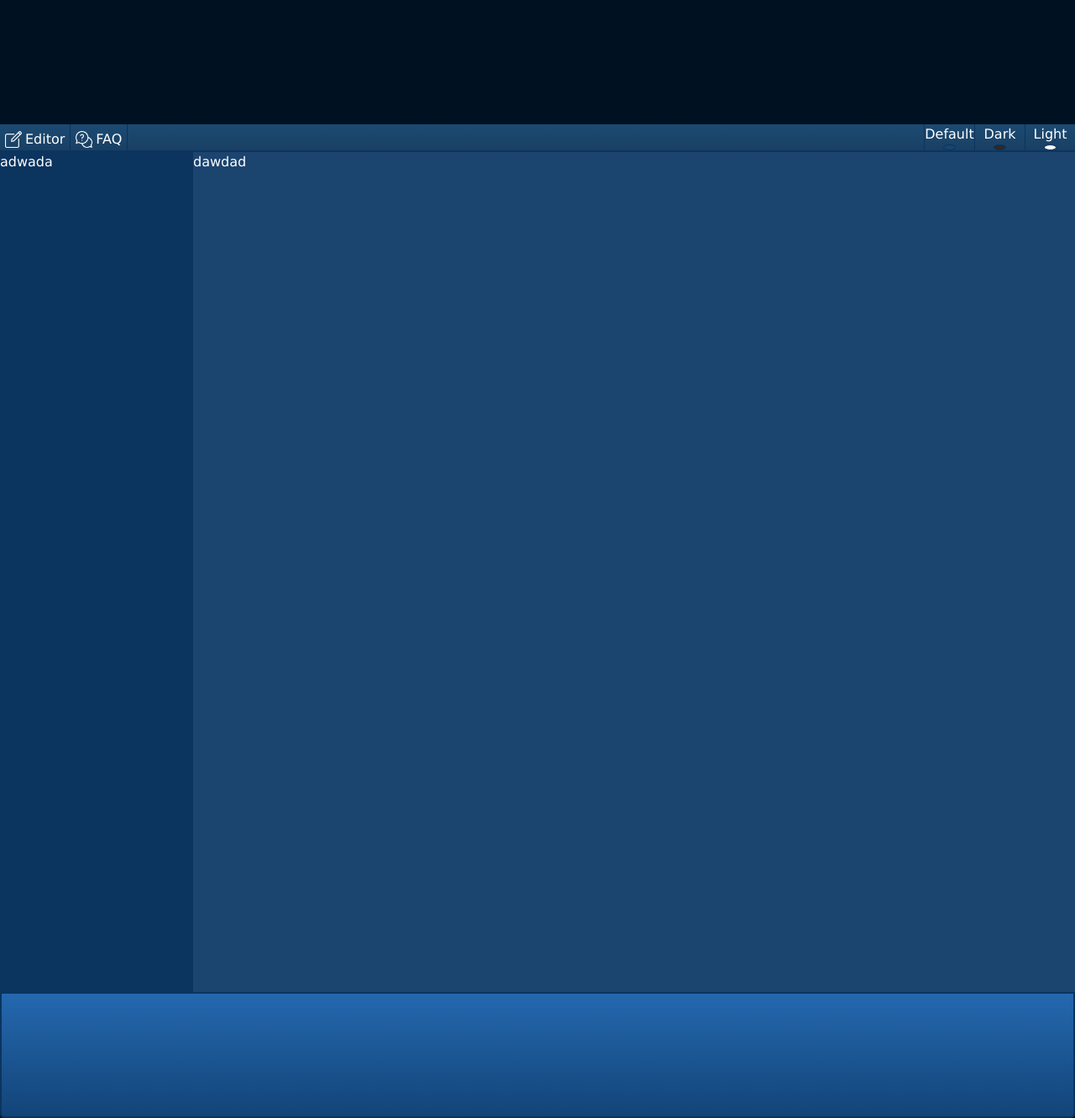
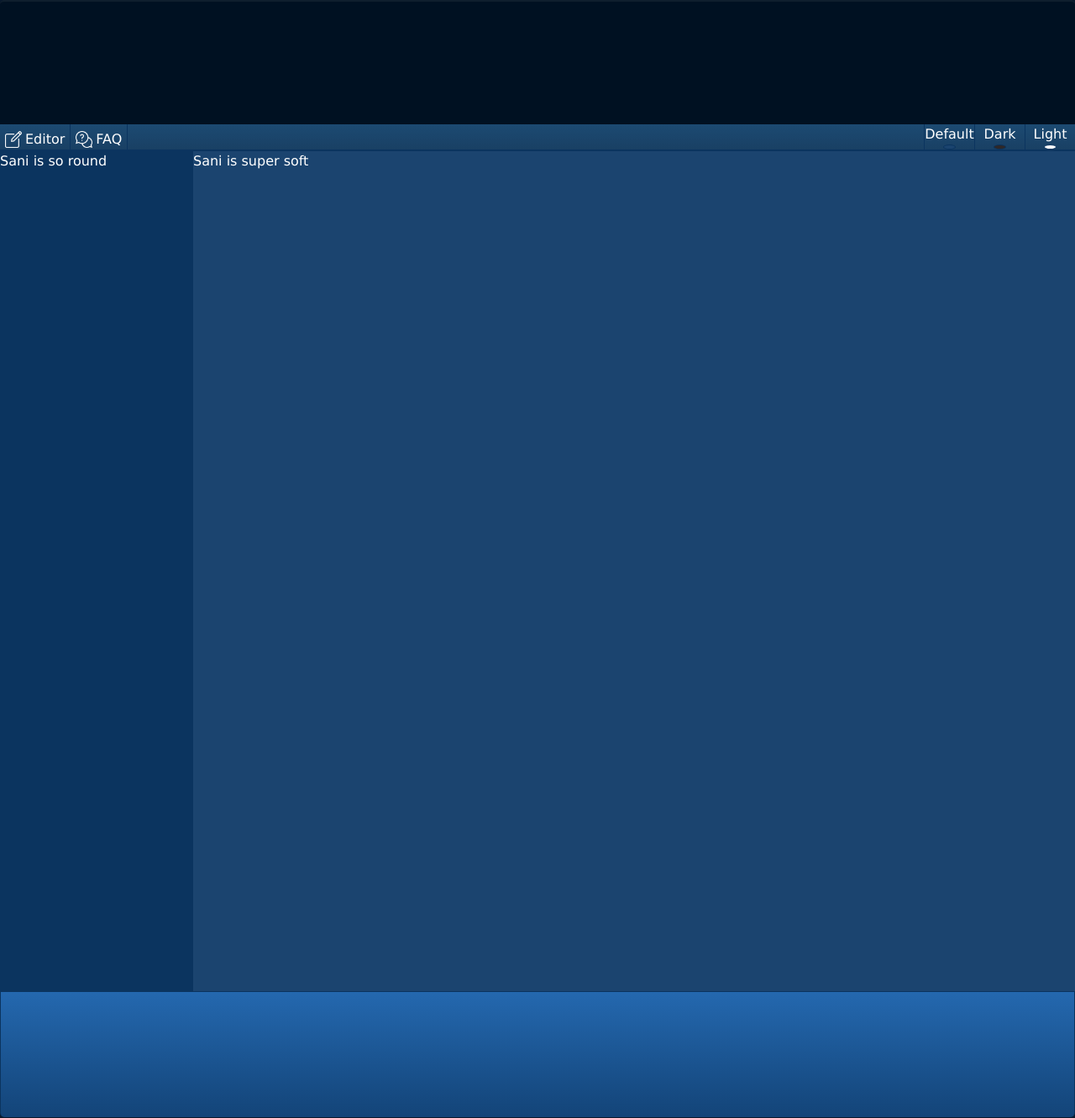
Before and after one commit to Gnuuy/f-list-profile-editor, a Next.js app in the folder frontend/: page /faq in a window 1280 px wide. Shown: the whole page at 84% size. Built offline with nearby package versions, Linux system fonts and the light colour scheme; what @mui/material-nextjs would draw is missing.

Commit message:
Made theme changes possible

```diff
--- a/frontend/src/app/components/NavBar.tsx
+++ b/frontend/src/app/components/NavBar.tsx
@@ -1,24 +1,38 @@
-import Button from './NBButton'
-import Link from 'next/link'
-import TButton from './ThemeButton'
+import { useTheme } from '../context/ThemeContext'
+import Button from './NBButton';
+import Link from 'next/link';
+import TButton from './ThemeButton';
 
-export default function NavBar()
-{
+export default function NavBar() {
+  const { theme, setTheme } = useTheme();
+
   return (
     <div className="navBar">
       <div>
         <Link href="/">
-                <Button title="Editor" iconPath='/icons/edit.png' />
+          <Button title="Editor" iconPath="/icons/edit.png" />
         </Link>
         <Link href="/faq">
-                <Button title="FAQ" iconPath='/icons/faq.png' />
+          <Button title="FAQ" iconPath="/icons/faq.png" />
         </Link>
       </div>
       <div>
-            <TButton title="Default" color="#1b446f" />
-            <TButton title="Dark" color="#2e2828" />
-            <TButton title="Light" color="#ffffff" />
+        <TButton
+          title="Default"
+          onClick={() => setTheme('default')}
+          color="#1b446f"
+        />
+        <TButton
+          title="Dark"
+          onClick={() => setTheme('dark')}
+          color="#2e2828"
+        />
+        <TButton
+          title="Light"
+          onClick={() => setTheme('light')}
+          color="#ffffff"
+        />
       </div>
     </div>
-    )
+  );
 }
--- /dev/null
+++ b/frontend/src/app/context/ThemeContext.tsx
@@ -0,0 +1,36 @@
+// src/context/ThemeContext.tsx
+'use client'; // Required for contexts in the app directory
+
+import { createContext, useContext, useState, useEffect } from 'react';
+
+interface ThemeContextProps {
+  theme: string;
+  setTheme: (theme: string) => void;
+}
+
+const ThemeContext = createContext<ThemeContextProps | undefined>(undefined);
+
+export const ThemeProvider = ({ children }: { children: React.ReactNode }) => {
+  const [theme, setTheme] = useState(() => {
+    return localStorage.getItem('theme') || 'default';
+  });
+
+  useEffect(() => {
+    document.body.className = theme; // Apply the theme to the body
+    localStorage.setItem('theme', theme); // Persist theme in localStorage
+  }, [theme]);
+
+  return (
+    <ThemeContext.Provider value={{ theme, setTheme }}>
+      {children}
+    </ThemeContext.Provider>
+  );
+};
+
+export const useTheme = () => {
+  const context = useContext(ThemeContext);
+  if (!context) {
+    throw new Error('useTheme must be used within a ThemeProvider');
+  }
+  return context;
+};
--- a/frontend/src/app/faq/page.tsx
+++ b/frontend/src/app/faq/page.tsx
@@ -8,12 +8,12 @@ export default function FAQ()
         <PageLayout sideBarChildren=
         {
             <div>
-                adwada
+                Sani is so round
             </div>
         } mainBarChildren=
         {
             <div>
-                dawdad
+                Sani is super soft
             </div>
         }>
         </PageLayout>
--- a/frontend/src/app/globals.css
+++ b/frontend/src/app/globals.css
@@ -11,36 +11,45 @@
     --navButtonBorder: #0b345f;
     --navButtonBg: linear-gradient(to bottom, #1c4a72 #134478);
     --headerBg: #001122;
+    --headerBorderColor: #0f1f2e;
     --footerBg: linear-gradient(to bottom, #2468af, #134478);
+    --footerBorder: #0b345f;
     --editorBorder: linear-gradient(to bottom, #2468af #134478);
     --editorButtonBg: linear-gradient(to bottom, #1c4a72 #194064);
     --editorButtonHover:#235a8f;
   }
 
+  .dark {
+    --bg: #1e1818;
+    --bodyBg: #000000;
+    --sidebarBg: #2e2828;
+    --navBarBg: linear-gradient(to bottom, #2e2828, #1e1818);
+    --navButtonBorder: #1e1818;
+    --navButtonBg: linear-gradient(to bottom, #1c4a72 #134478);
+    --headerBg: #5c5656;
+    --headerBorderColor: #5c5656;
+    --footerBg: linear-gradient(to bottom, #4c4646, #4c4646);
+    --footerBorder: #cccccc;
+    --editorBorder: #0b345f;
+    --editorButtonBg: linear-gradient(to bottom, #373131 #1e1818);
+    --editorButtonHover:#666666;
+  }
+
   .light {
     --bg: #ffffff;
-    --sidebarBg: #eeeeff;
     --bodyBg: #dddddd;
+    --sidebarBg: #eeffff;
     --navBarBg: linear-gradient(to bottom, #3d3d3d, #222222);
-    --navButtonBag: linear-gradient(to bottom, #3d3d3d, #222222);
+    --navButtonBorder: #222222;
+    --navButtonBg: linear-gradient(to bottom, #1c4a72 #134478);
     --headerBg: #778888;
-    --footerBg: #eeffff;
+    --headerBorderColor: #556666;
+    --footerBg: linear-gradient(to bottom, #eeffff, #eeffff);
+    --footerBorder: #cccccc;
     --editorBorder: #ccffcc;
-    --editorButtonBg: linear-gradient(to bottom, #1c4a72 #194064);
+    --editorButtonBg: linear-gradient(to bottom, #2468af #dfeffc);
+    --editorButtonHover:#666666;
   }
-
-  .dark {
-    --bg: #2e2828:;
-    --sidebarBg: #2e2828;
-    --bodyBg: #000000;
-    --navBarBg: linear-gradient(to bottom, #2e2828 #1e1a1a);
-    --navButtonBg: linear-gradient(to bottom, #2e2828 #1e1a1a);
-    --headerBg: #5c5656;
-    --footerBg: #4c4646;
-    --editorBorder: #0b345f;
-    --editorButtonBg: linear-gradient(to bottom, #1c4a72 #194064);
-  }
-
 
   body {
     background-color: var(--bodyBg);
@@ -61,7 +70,7 @@
     flex-direction: row;
     flex-wrap: nowrap;
     justify-content: space-between;
-    height: 33px;
+    height: 32px;
     border-bottom: 2px solid var(--navButtonBorder);
   }
 
@@ -147,11 +156,13 @@
 
   /* Header */
   .header {
-    background-color: var(--navBarBg);
+    background-color: var(--headerBg);
     height: 148px;
+    width: 100%;
     min-height: 148;
     border-top-left-radius: 5px;
     border-top-right-radius: 5px;
+    border-top: 2px solid var(--headerBorderColor);
   }
 
   /* Footer */
@@ -161,10 +172,18 @@
     background: var(--footerBg);
     border-bottom-right-radius: 5px;
     border-bottom-left-radius: 5px;
-    border: 2px solid var(--navButtonBorder)
+    border-top: 1px solid var(--footerBorder);
+    border-left: 1px solid var(--footerBorder);
+    border-right: 1px solid var(--footerBorder);
   }
 
-  .main-layout {
+  .LayoutMain
+  {
+    display: flex;
+    flex-direction: column;
+  }
+
+  .layoutGrid {
     display: flex;
     flex-direction: row;
     flex-wrap: nowrap;
--- a/frontend/src/app/layout.tsx
+++ b/frontend/src/app/layout.tsx
@@ -1,6 +1,7 @@
 import type { Metadata } from "next";
 import { Geist, Geist_Mono } from "next/font/google";
 import { AppRouterCacheProvider } from '@mui/material-nextjs/v15-appRouter';
+import { ThemeProvider } from "./context/ThemeContext";
 import "./globals.css";
 
 const geistSans = Geist({
@@ -28,9 +29,11 @@ export default function RootLayout({
       <body
         className={`${geistSans.variable} ${geistMono.variable} antialiased`}
       >
-        <AppRouterCacheProvider>
-          {children}
-        </AppRouterCacheProvider>
+        <ThemeProvider>
+          <AppRouterCacheProvider>
+            {children}
+          </AppRouterCacheProvider>
+        </ThemeProvider>
       </body>
     </html>
   );
--- a/frontend/src/app/views/PageLayout.tsx
+++ b/frontend/src/app/views/PageLayout.tsx
@@ -13,10 +13,10 @@ interface ViewProps
 export default function PageLayout({sideBarChildren, mainBarChildren}: ViewProps)
 {
     return (
-            <div className="bg-[#001122] shadow-custom-black rounded">
+            <div className="LayoutMain">
                 <Header />
                 <NavBar />
-                  <div className="main-layout">
+                  <div className="layoutGrid">
                     <SideBar>
                             {sideBarChildren}
                     </SideBar>
```
Also changed, not shown: frontend/src/app/components/Header.tsx (line endings or trailing spaces). Lines whose indentation alone changed are shown as unchanged.
